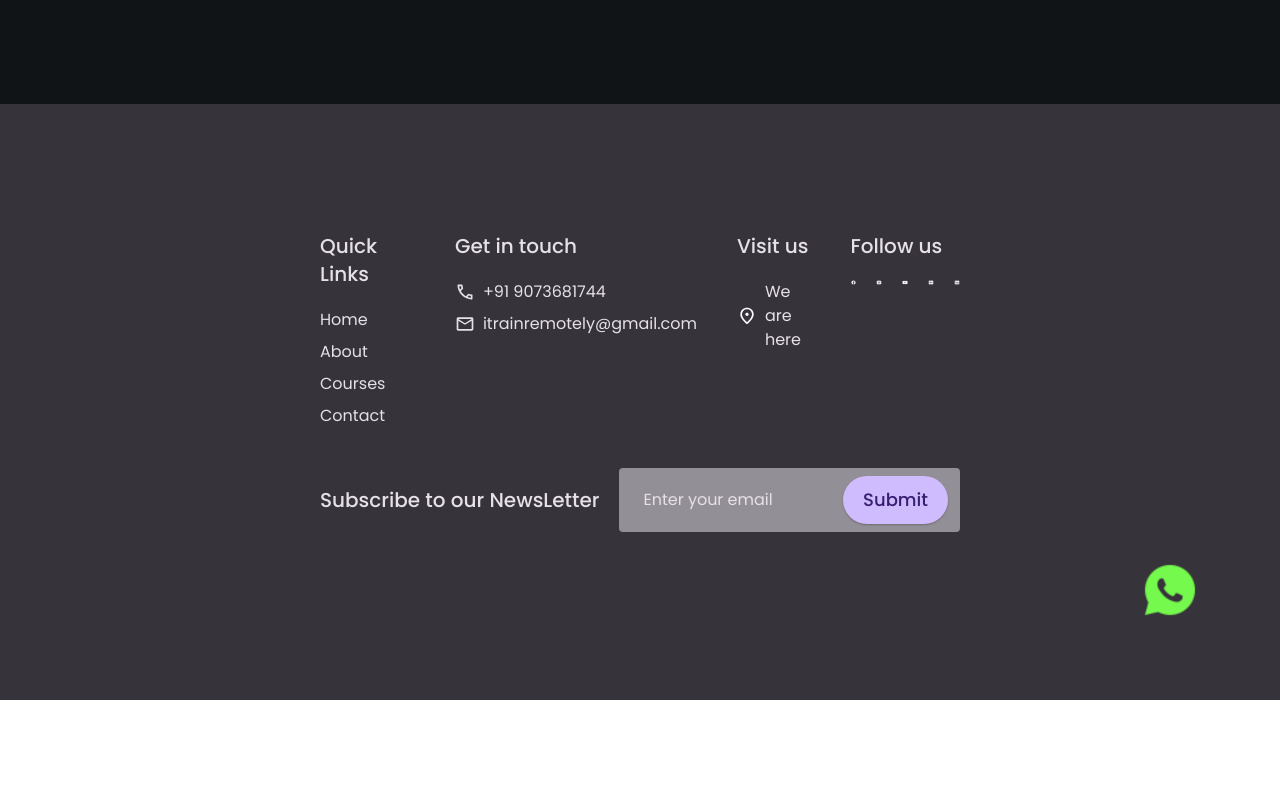
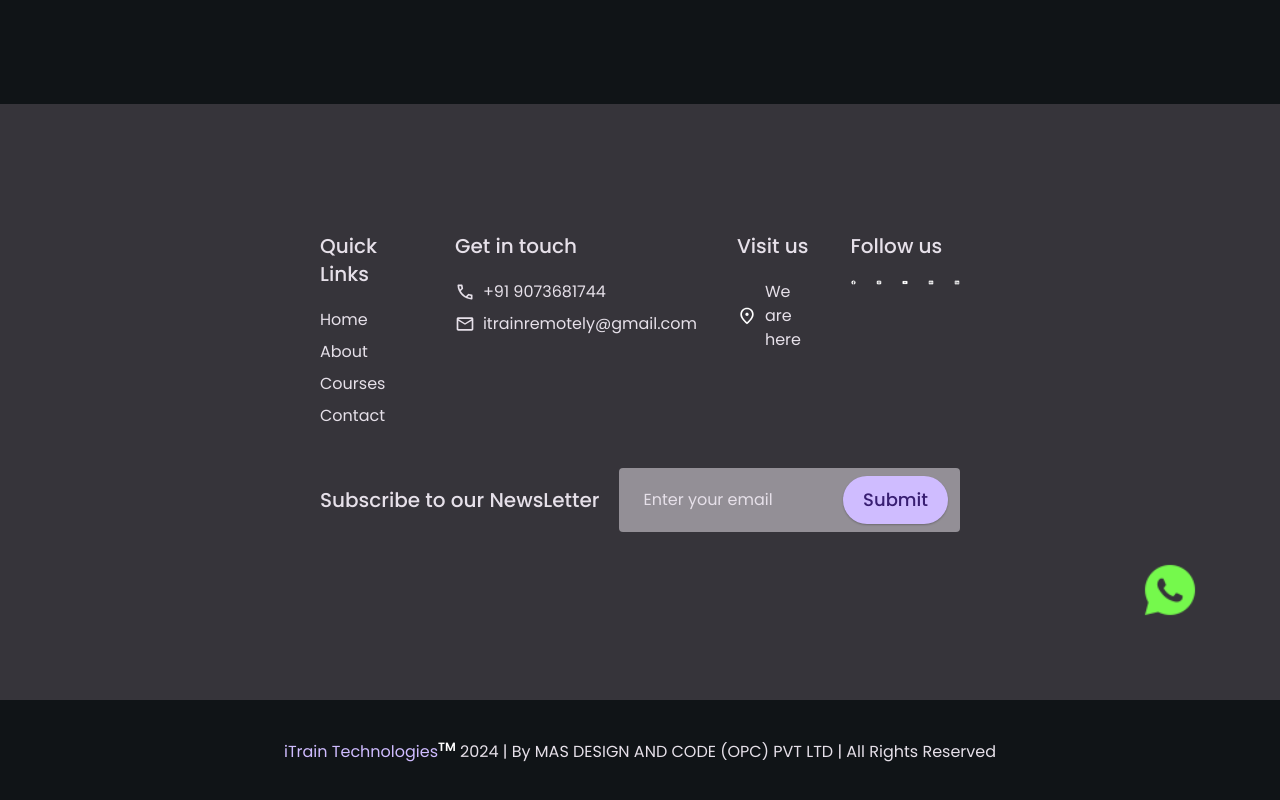
Before and after one commit to NoTimeInnovations/iTrain, a Next.js app: page / in a window 1280 px wide. Shown: the part 7632-8432 px from the top of the page. Before the commit the page ends 8332 px from the top, so only its background shows below. Built offline with nearby package versions, Linux system fonts and the light colour scheme.

Commit message:
footer updated

```diff
--- a/src/components/Footer.jsx
+++ b/src/components/Footer.jsx
@@ -101,6 +101,7 @@ const Footer = ({ id }) => {
   };
 
   return (
+    <>
       <footer
         id={id}
         className="bg-primary text-textColor p-10 lg:p-20 xl:px-80 xl:py-32 grid gap-10 relative"
@@ -227,6 +228,21 @@ const Footer = ({ id }) => {
           </Link>
         </div>
       </footer>
+
+      {/* copy right  */}
+      <div className="bg-secondary text-textColor grid place-items-center px-[10px] py-[30px] md:py-[40px] text-center text-xs md:text-base leading-6">
+        <p>
+          {/* itrain title  */}
+          <span className="text-textHoverColor">iTrain Technologies</span>
+          <sup className="text-white font-semibold">TM</sup>{" "}
+          <br className="md:hidden" />
+          <span>
+            2024  |  By MAS DESIGN AND CODE {`(OPC)`} PVT LTD  |  All Rights
+            Reserved
+          </span>
+        </p>
+      </div>
+    </>
   );
 };
 
```
Lines whose indentation alone changed are shown as unchanged.
